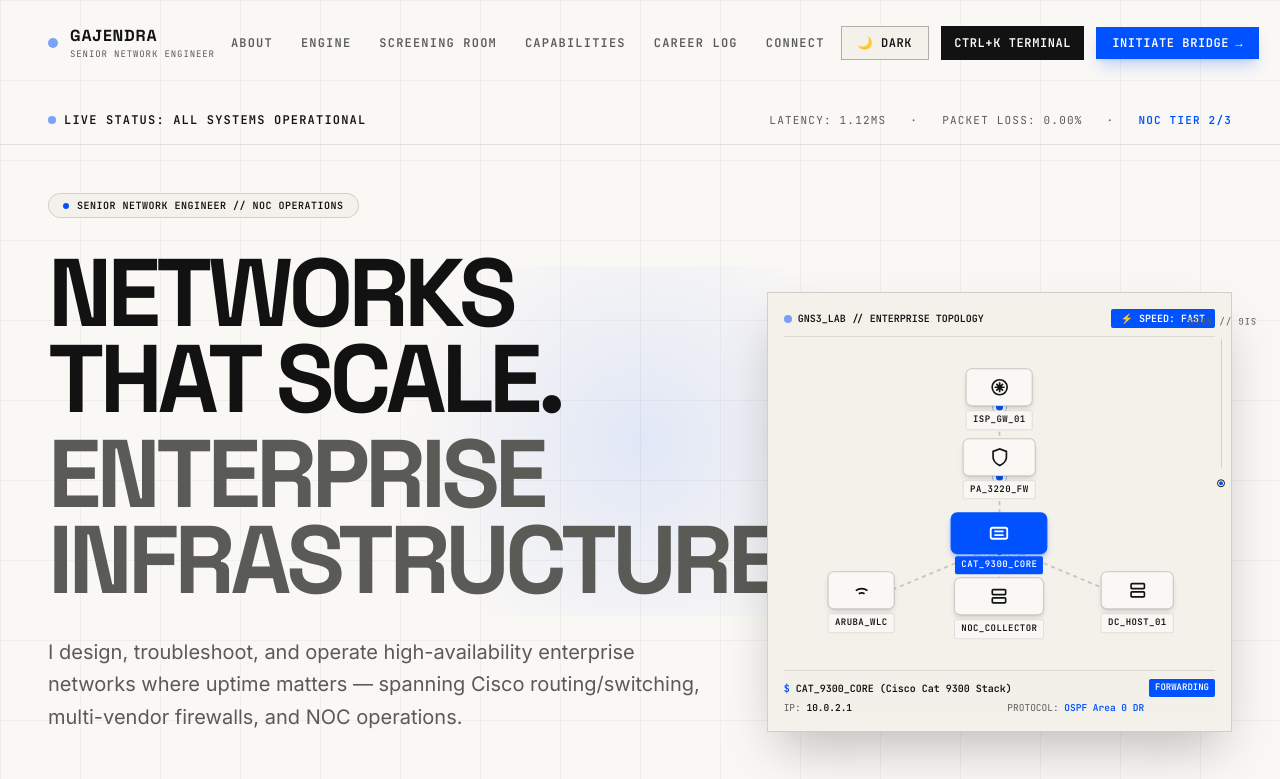
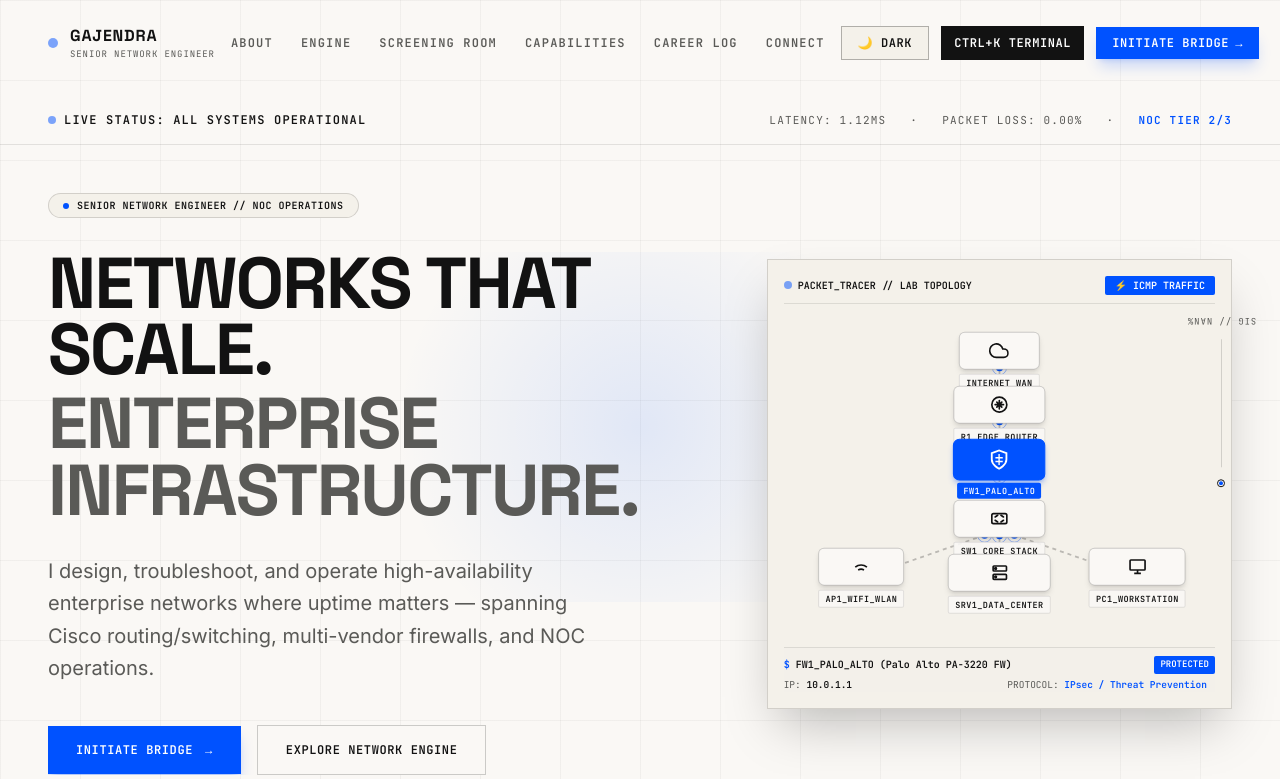
Before and after one commit to gajendrarjpt/gajendra-portfolio-3---Made-by-antigravity, a React (Vite) app: page / in a window 1280 px wide. Shown: the top 779 px of the page. Built offline with nearby package versions, Linux system fonts and the light colour scheme.

Commit message:
Fix headline text overlap and add authentic Packet Tracer device icons (Cloud, Router, FW, L3 Switch, WiFi, Server, PC)

```diff
--- a/src/components/hero/SlyHero.jsx
+++ b/src/components/hero/SlyHero.jsx
@@ -1,27 +1,29 @@
 import React, { useState, useEffect, useRef } from 'react';
 import { profile, highlights } from '../../data/portfolioData';
 
-// GNS3 / Packet Tracer Device Node Definitions
+// Packet Tracer / GNS3 Topology Node Definitions
 const LAB_NODES = [
-  { id: 'isp', label: 'ISP_GW_01', type: 'router', ip: '203.0.113.1', model: 'Cisco ISR 4451', protocol: 'BGP AS65001', x: 50, y: 14, status: 'ESTABLISHED' },
-  { id: 'fw', label: 'PA_3220_FW', type: 'firewall', ip: '10.0.1.1', model: 'Palo Alto PA-3220', protocol: 'HA ACTIVE / IPsec', x: 50, y: 38, status: 'PROTECTED' },
-  { id: 'core', label: 'CAT_9300_CORE', type: 'switch', ip: '10.0.2.1', model: 'Cisco Cat 9300 Stack', protocol: 'OSPF Area 0 DR', x: 50, y: 64, status: 'FORWARDING' },
-  { id: 'wlc', label: 'ARUBA_WLC', type: 'wireless', ip: '10.0.5.10', model: 'Cisco WLC / Aruba', protocol: '802.1X / WPA3', x: 18, y: 84, status: 'SYNCED' },
-  { id: 'noc', label: 'NOC_COLLECTOR', type: 'server', ip: '10.0.10.50', model: 'Wireshark / Syslog', protocol: 'SPAN Port Mirror', x: 50, y: 86, status: 'CAPTURING' },
-  { id: 'dc', label: 'DC_HOST_01', type: 'server', ip: '10.0.20.100', model: 'Enterprise SAN Host', protocol: 'VLAN 20 Trunk', x: 82, y: 84, status: 'ONLINE' },
+  { id: 'cloud', label: 'INTERNET_WAN', type: 'cloud', ip: '203.0.113.1', model: 'BGP Cloud Provider', protocol: 'AS65001 WAN', x: 50, y: 12, status: 'CONNECTED' },
+  { id: 'router', label: 'R1_EDGE_ROUTER', type: 'router', ip: '192.168.1.1', model: 'Cisco ISR 4451 Router', protocol: 'OSPF / BGP Gateway', x: 50, y: 30, status: 'ONLINE' },
+  { id: 'firewall', label: 'FW1_PALO_ALTO', type: 'firewall', ip: '10.0.1.1', model: 'Palo Alto PA-3220 FW', protocol: 'IPsec / Threat Prevention', x: 50, y: 48, status: 'PROTECTED' },
+  { id: 'switch', label: 'SW1_CORE_STACK', type: 'switch', ip: '10.0.2.1', model: 'Cisco Cat 9300 L3 Stack', protocol: 'VLAN 10/20 / Spanning Tree', x: 50, y: 68, status: 'FORWARDING' },
+  { id: 'wifi', label: 'AP1_WIFI_WLAN', type: 'wifi', ip: '10.0.5.10', model: 'Aruba / Cisco AP', protocol: 'SSID: CORP-SECURE 802.1X', x: 18, y: 84, status: 'BROADCASTING' },
+  { id: 'server', label: 'SRV1_DATA_CENTER', type: 'server', ip: '10.0.10.50', model: 'Dell R750 Enterprise Svr', protocol: 'SAN / RADIUS / Wireshark', x: 50, y: 86, status: 'ACTIVE' },
+  { id: 'pc', label: 'PC1_WORKSTATION', type: 'pc', ip: '10.0.20.105', model: 'Corporate User PC', protocol: 'DHCP Lease / VLAN 20', x: 82, y: 84, status: 'CONNECTED' },
 ];
 
 const LAB_LINKS = [
-  { from: 'isp', to: 'fw', label: 'Gi0/0 ↔ eth1/1', speed: '10G Fiber' },
-  { from: 'fw', to: 'core', label: 'eth1/2 ↔ Po1', speed: 'LACP 20G' },
-  { from: 'core', to: 'wlc', label: 'Gi1/0/1', speed: 'PoE+ 1Gbps' },
-  { from: 'core', to: 'noc', label: 'Gi1/0/24', speed: 'SPAN 1Gbps' },
-  { from: 'core', to: 'dc', label: 'Gi1/0/48', speed: '10G SFP+' },
+  { from: 'cloud', to: 'router', label: 'WAN Link', speed: '1 Gbps Fiber' },
+  { from: 'router', to: 'firewall', label: 'Gi0/0/1', speed: '1 Gbps Copper' },
+  { from: 'firewall', to: 'switch', label: 'eth1/1 Trunk', speed: '10 Gbps SFP+' },
+  { from: 'switch', to: 'wifi', label: 'Fa0/1 PoE+', speed: '1000 Mbps' },
+  { from: 'switch', to: 'server', label: 'Gi1/0/24 SPAN', speed: '10 Gbps SFP+' },
+  { from: 'switch', to: 'pc', label: 'Fa0/2 Access', speed: '1000 Mbps' },
 ];
 
 export default function SlyHero({ onOpenBridge }) {
   const canvasRef = useRef(null);
-  const [selectedNodeId, setSelectedNodeId] = useState('core');
+  const [selectedNodeId, setSelectedNodeId] = useState('firewall');
   const [hoveredNodeId, setHoveredNodeId] = useState(null);
   const [pingActive, setPingActive] = useState(true);
 
@@ -53,7 +55,7 @@ export default function SlyHero({ onOpenBridge }) {
       ctx.clearRect(0, 0, width, height);
 
       const isDark = document.documentElement.classList.contains('dark');
-      const linkColor = isDark ? 'rgba(255, 255, 255, 0.18)' : 'rgba(18, 18, 18, 0.2)';
+      const linkColor = isDark ? 'rgba(255, 255, 255, 0.22)' : 'rgba(18, 18, 18, 0.25)';
       const packetColor = isDark ? '#00FF66' : '#0052FF';
 
       // Draw GNS3 topology link cables
@@ -126,8 +128,9 @@ export default function SlyHero({ onOpenBridge }) {
       </div>
 
       {/* Hero Headline & Intro */}
-      <div className="max-w-7xl mx-auto w-full px-6 md:px-12 my-auto grid grid-cols-1 lg:grid-cols-12 gap-12 items-center py-12 z-10">
-        <div className="lg:col-span-7 flex flex-col gap-8">
+      <div className="max-w-7xl mx-auto w-full px-6 md:px-12 my-auto grid grid-cols-1 lg:grid-cols-12 gap-8 lg:gap-12 items-center py-8 lg:py-12 z-10">
+        {/* Left Headline Column (No text overflow) */}
+        <div className="lg:col-span-7 flex flex-col gap-6 md:gap-8 overflow-hidden">
           <div className="inline-flex items-center gap-2 px-3.5 py-1 bg-[#F4F1EA] dark:bg-[#111111] border border-[#121212]/15 dark:border-[#2A2A2A] rounded-full w-fit">
             <span className="w-1.5 h-1.5 rounded-full bg-[#0052FF]" />
             <span className="font-mono text-[10px] text-[#121212] dark:text-[#AAAAAA] uppercase tracking-wider font-semibold">
@@ -135,24 +138,24 @@ export default function SlyHero({ onOpenBridge }) {
             </span>
           </div>
 
-          <div className="flex flex-col gap-2">
-            <h1 className="font-display text-5xl sm:text-7xl md:text-8xl font-bold tracking-tighter uppercase leading-[0.9] text-[#121212] dark:text-white">
+          <div className="flex flex-col gap-2 max-w-full">
+            <h1 className="font-display text-4xl sm:text-6xl lg:text-5xl xl:text-7xl font-bold tracking-tight uppercase leading-[0.92] text-[#121212] dark:text-white break-words">
               NETWORKS THAT SCALE.
             </h1>
-            <h1 className="font-display text-5xl sm:text-7xl md:text-8xl font-bold tracking-tighter uppercase leading-[0.9] text-[#5A5A57] dark:text-[#888888]">
+            <h1 className="font-display text-4xl sm:text-6xl lg:text-5xl xl:text-7xl font-bold tracking-tight uppercase leading-[0.92] text-[#5A5A57] dark:text-[#888888] break-words">
               ENTERPRISE INFRASTRUCTURE.
             </h1>
           </div>
 
-          <p className="font-body text-lg sm:text-xl text-[#5A5A57] dark:text-[#AAAAAA] max-w-2xl font-normal leading-relaxed">
+          <p className="font-body text-base sm:text-lg lg:text-xl text-[#5A5A57] dark:text-[#AAAAAA] max-w-xl font-normal leading-relaxed">
             I design, troubleshoot, and operate high-availability enterprise networks where uptime matters — spanning Cisco routing/switching, multi-vendor firewalls, and NOC operations.
           </p>
 
           {/* Action CTAs */}
-          <div className="flex flex-wrap items-center gap-4 pt-4">
+          <div className="flex flex-wrap items-center gap-4 pt-2">
             <button
               onClick={onOpenBridge}
-              className="font-mono text-xs font-bold uppercase tracking-wider px-8 py-4 bg-[#0052FF] hover:bg-[#0042D0] text-white transition-all shadow-lg shadow-[#0052FF]/25 flex items-center gap-3 cursor-pointer"
+              className="font-mono text-xs font-bold uppercase tracking-wider px-7 py-4 bg-[#0052FF] hover:bg-[#0042D0] text-white transition-all shadow-lg shadow-[#0052FF]/25 flex items-center gap-3 cursor-pointer"
             >
               <span>INITIATE BRIDGE</span>
               <span>→</span>
@@ -160,7 +163,7 @@ export default function SlyHero({ onOpenBridge }) {
 
             <a
               href="#engine"
-              className="font-mono text-xs font-bold uppercase tracking-wider px-8 py-4 border border-[#121212]/20 dark:border-[#2A2A2A] hover:border-[#121212] dark:hover:border-white text-[#121212] dark:text-white bg-[#FAF8F5] dark:bg-[#0A0A0A] hover:bg-[#F4F1EA] dark:hover:bg-[#111111] transition-all"
+              className="font-mono text-xs font-bold uppercase tracking-wider px-7 py-4 border border-[#121212]/20 dark:border-[#2A2A2A] hover:border-[#121212] dark:hover:border-white text-[#121212] dark:text-white bg-[#FAF8F5] dark:bg-[#0A0A0A] hover:bg-[#F4F1EA] dark:hover:bg-[#111111] transition-all"
             >
               EXPLORE NETWORK ENGINE
             </a>
@@ -168,26 +171,26 @@ export default function SlyHero({ onOpenBridge }) {
         </div>
 
         {/* Right Interactive GNS3 / Packet Tracer Lab Canvas Object */}
-        <div className="lg:col-span-5 relative h-[440px] w-full border border-[#121212]/15 dark:border-[#1F1F1F] bg-[#F4F1EA] dark:bg-[#0A0A0A] p-4 flex flex-col justify-between shadow-2xl overflow-hidden">
+        <div className="lg:col-span-5 relative h-[450px] w-full border border-[#121212]/15 dark:border-[#1F1F1F] bg-[#F4F1EA] dark:bg-[#0A0A0A] p-4 flex flex-col justify-between shadow-2xl overflow-hidden shrink-0">
           {/* GNS3 Header Controls */}
           <div className="flex justify-between items-center font-mono text-[10px] text-[#5A5A57] dark:text-[#888888] uppercase border-b border-[#121212]/10 dark:border-[#1F1F1F] pb-2 z-10 bg-[#F4F1EA]/90 dark:bg-[#0A0A0A]/90">
             <span className="flex items-center gap-1.5 text-[#121212] dark:text-white font-bold">
               <span className="w-2 h-2 rounded-full bg-[#0052FF] dark:bg-[#00FF66] animate-pulse" />
-              GNS3_LAB // ENTERPRISE TOPOLOGY
+              PACKET_TRACER // LAB TOPOLOGY
             </span>
             <button
               onClick={() => setPingActive(!pingActive)}
               className="px-2.5 py-0.5 bg-[#0052FF] hover:bg-[#0042D0] text-white font-bold rounded-xs transition-colors cursor-pointer"
             >
-              {pingActive ? '⚡ SPEED: FAST' : '▶ BOOST ICMP'}
+              {pingActive ? '⚡ ICMP TRAFFIC' : '▶ RESUME PING'}
             </button>
           </div>
 
-          {/* Topology Canvas & Interactive GNS3 Nodes */}
-          <div className="relative w-full h-[290px] my-auto">
+          {/* Topology Canvas & Interactive Packet Tracer Nodes */}
+          <div className="relative w-full h-[300px] my-auto">
             <canvas ref={canvasRef} className="absolute inset-0 w-full h-full block z-0" />
 
-            {/* Interactive Nodes */}
+            {/* Interactive Nodes with Authentic Network Device Icons */}
             {LAB_NODES.map((node) => {
               const isSelected = selectedNodeId === node.id;
               const isHovered = hoveredNodeId === node.id;
@@ -202,48 +205,71 @@ export default function SlyHero({ onOpenBridge }) {
                   style={{ left: `${node.x}%`, top: `${node.y}%` }}
                   className="absolute -translate-x-1/2 -translate-y-1/2 cursor-pointer z-10 group"
                 >
-                  {/* Micro GNS3 Device Badge */}
+                  {/* Micro Cisco / Packet Tracer Device Icon Badge */}
                   <div className={`p-2 rounded-md border flex items-center justify-center transition-all duration-300 shadow-md ${
                     activeState
                       ? 'bg-[#0052FF] text-white border-[#0052FF] scale-110 shadow-lg shadow-[#0052FF]/30'
                       : 'bg-[#FAF8F5] dark:bg-[#111111] text-[#121212] dark:text-white border-[#121212]/20 dark:border-[#222222] group-hover:border-[#0052FF]'
                   }`}>
-                    {/* Device Icon SVGs */}
+                    {/* WAN Cloud Icon */}
+                    {node.type === 'cloud' && (
+                      <svg className="w-5 h-5" viewBox="0 0 24 24" fill="none" stroke="currentColor" strokeWidth="2">
+                        <path d="M18 10h-1.26A8 8 0 1 0 9 20h9a5 5 0 0 0 0-10z" />
+                      </svg>
+                    )}
+
+                    {/* Router Icon (Cisco Circular 4-Arrow Symbol) */}
                     {node.type === 'router' && (
                       <svg className="w-5 h-5" viewBox="0 0 24 24" fill="none" stroke="currentColor" strokeWidth="2">
                         <circle cx="12" cy="12" r="9" />
-                        <path d="M12 6v12M6 12h12M8 8l8 8M16 8l-8 8" />
+                        <path d="M12 7v10M7 12h10M9 9l6 6M15 9l-6 6" strokeLinecap="round" />
                       </svg>
                     )}
+
+                    {/* Firewall Icon (Palo Alto Shield / Brick Wall) */}
                     {node.type === 'firewall' && (
                       <svg className="w-5 h-5" viewBox="0 0 24 24" fill="none" stroke="currentColor" strokeWidth="2">
                         <path d="M12 22s8-4 8-10V5l-8-3-8 3v7c0 6 8 10 8 10z" />
+                        <path d="M8 10h8M8 14h8M12 6v12" strokeWidth="1.5" />
                       </svg>
                     )}
+
+                    {/* Switch Icon (Cisco Layer 3 Multi-Layer Switch) */}
                     {node.type === 'switch' && (
                       <svg className="w-5 h-5" viewBox="0 0 24 24" fill="none" stroke="currentColor" strokeWidth="2">
                         <rect x="3" y="6" width="18" height="12" rx="2" />
-                        <line x1="7" y1="10" x2="17" y2="10" />
-                        <line x1="7" y1="14" x2="17" y2="14" />
+                        <path d="M7 10l3-2M7 14l3 2M17 10l-3-2M17 14l-3 2" strokeLinecap="round" />
                       </svg>
                     )}
-                    {node.type === 'wireless' && (
+
+                    {/* WiFi Access Point Icon */}
+                    {node.type === 'wifi' && (
                       <svg className="w-5 h-5" viewBox="0 0 24 24" fill="none" stroke="currentColor" strokeWidth="2">
                         <path d="M5 12.55a11 11 0 0114 0M8.5 16.1a7 7 0 017 0M12 20h.01" />
                       </svg>
                     )}
+
+                    {/* Server Rack Icon */}
                     {node.type === 'server' && (
                       <svg className="w-5 h-5" viewBox="0 0 24 24" fill="none" stroke="currentColor" strokeWidth="2">
                         <rect x="4" y="4" width="16" height="6" rx="1" />
                         <rect x="4" y="14" width="16" height="6" rx="1" />
-                        <line x1="8" y1="7" x2="8.01" y2="7" />
-                        <line x1="8" y1="17" x2="8.01" y2="17" />
+                        <circle cx="7" cy="7" r="1" fill="currentColor" />
+                        <circle cx="7" cy="17" r="1" fill="currentColor" />
+                      </svg>
+                    )}
+
+                    {/* Workstation PC / LAN Client Icon */}
+                    {node.type === 'pc' && (
+                      <svg className="w-5 h-5" viewBox="0 0 24 24" fill="none" stroke="currentColor" strokeWidth="2">
+                        <rect x="3" y="4" width="18" height="12" rx="1" />
+                        <path d="M8 20h8M12 16v4" />
                       </svg>
                     )}
                   </div>
 
-                  {/* Device Tag */}
-                  <div className={`mt-1 font-mono text-[9px] font-bold px-1.5 py-0.5 rounded-xs uppercase tracking-wider transition-all text-center whitespace-nowrap ${
+                  {/* Device Label Tag */}
+                  <div className={`mt-1 font-mono text-[8.5px] font-bold px-1.5 py-0.5 rounded-xs uppercase tracking-wider transition-all text-center whitespace-nowrap ${
                     activeState
                       ? 'bg-[#0052FF] text-white'
                       : 'bg-[#FAF8F5]/90 dark:bg-[#111111]/90 text-[#121212] dark:text-[#CCCCCC] border border-[#121212]/10 dark:border-[#222]'
@@ -255,7 +281,7 @@ export default function SlyHero({ onOpenBridge }) {
             })}
           </div>
 
-          {/* GNS3 Bottom Terminal Inspector Panel */}
+          {/* GNS3 / Packet Tracer Bottom Terminal Inspector Panel */}
           <div className="border-t border-[#121212]/10 dark:border-[#1F1F1F] pt-2 z-10 bg-[#F4F1EA]/95 dark:bg-[#0A0A0A]/95 font-mono text-[10px]">
             <div className="flex justify-between items-center text-[#121212] dark:text-white font-bold mb-1">
               <span className="flex items-center gap-1.5">
```
